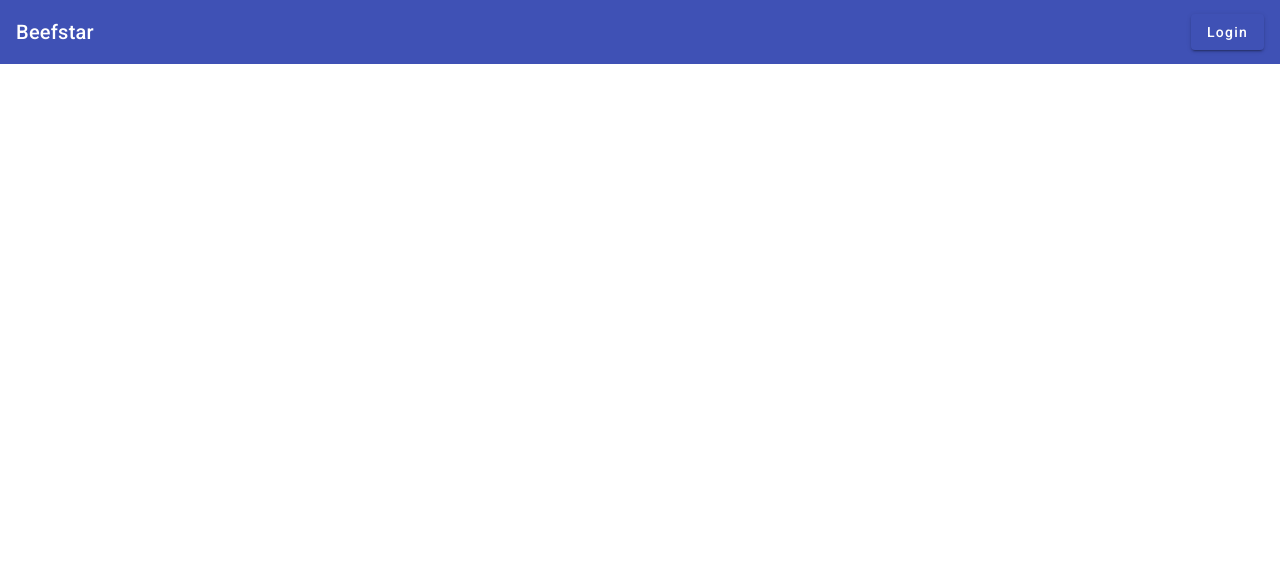
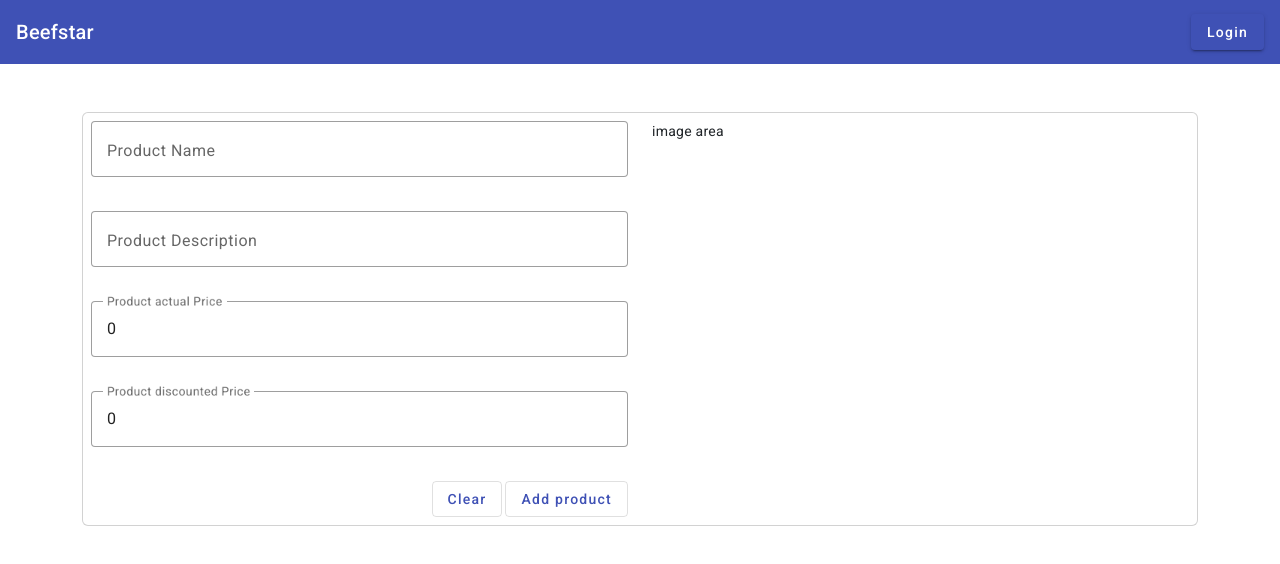
Before and after one commit to ArcziDudu/beefstar, an Angular app: page /addNewProduct in a window 1280 px wide. Before the commit this address led to /. Shown: the top 564 px of the page. Built offline with nearby package versions, Linux system fonts and the light colour scheme.

Commit message:
add product mechanism

```diff
--- /dev/null
+++ b/src/app/_model/product_model.ts
@@ -0,0 +1,7 @@
+export interface Product{
+
+    productName: string,
+    productDescription: string,
+    productDiscountedPrice: number,
+    productActualPrice: number
+}
--- /dev/null
+++ b/src/app/_services/product.service.ts
@@ -0,0 +1,15 @@
+import { HttpClient } from '@angular/common/http';
+import { Injectable } from '@angular/core';
+import { Product } from '../_model/product_model';
+
+@Injectable({
+  providedIn: 'root'
+})
+export class ProductService {
+
+  constructor(private httpClient: HttpClient) { }
+
+  public addProduct(product: Product){
+    return this.httpClient.post<Product>("http://localhost:8080/beefstar/product/add", product);
+  }
+}
--- a/src/app/_services/user-auth.service.ts
+++ b/src/app/_services/user-auth.service.ts
@@ -30,4 +30,12 @@
   public isLoggedIn(){
     return this.getRoles() && this.getToken();
   }
+  public isAdmin(){
+    const roles: any[]  = this.getRoles();
+    return roles[0].roleName ===  'Admin';
+  }
+  public isUser(){
+    const roles: any[]  = this.getRoles();
+    return roles[0].roleName ===  'User';
+  }
 }
--- /dev/null
+++ b/src/app/add-new-product/add-new-product.component.html
@@ -0,0 +1,61 @@
+<div class="container mt-5">
+    <div class="card p-2">
+        <div class="row">
+            <div class="col-6">
+                <form #productForm="ngForm" (ngSubmit)="addProductForm(productForm)" >
+                <p>
+                    <mat-form-field appearance="outline" class="w-100">
+                      <mat-label>Product Name</mat-label>
+                      <input
+                      matInput
+                      placeholder="Product Name"
+                     [(ngModel)]="product.productName"
+                      name="productName"
+                      >
+                    </mat-form-field>
+                  </p>
+                  <p>
+                    <mat-form-field appearance="outline" class="w-100">
+                      <mat-label>Product Description</mat-label>
+                      <input
+                       matInput placeholder="Product Description"
+                       [(ngModel)]="product.productDescription"
+                      name="productDescription"
+                       >
+                    </mat-form-field>
+                  </p>
+                  <p>
+                    <mat-form-field appearance="outline" class="w-100">
+                      <mat-label>Product actual Price</mat-label>
+                      <input
+                      matInput placeholder="Product actual Price"
+                      [(ngModel)]="product.productActualPrice"
+                      name="productActualPrice"
+                      >
+                    </mat-form-field>
+                  </p>
+                  <p>
+                    <mat-form-field appearance="outline" class="w-100">
+                      <mat-label>Product discounted Price</mat-label>
+                      <input
+                      matInput
+                      placeholder="Product discounted Price"
+                      [(ngModel)]="product.productDiscountedPrice"
+                      name="productDiscountedPrice">
+                    </mat-form-field>
+                  </p>
+                  <div align="end">
+                    <button mat-stroked-button color="primary" style="margin-right: 3px;">Clear</button>
+                    <button type="submit" mat-stroked-button color="primary">Add product</button>
+                  </div>
+                </form>
+            </div>
+
+            <div class="col-6">
+               image area
+            </div>
+        </div>
+
+
+    </div>
+</div>
--- /dev/null
+++ b/src/app/add-new-product/add-new-product.component.ts
@@ -0,0 +1,39 @@
+import { Component, OnInit } from '@angular/core';
+import { Product } from '../_model/product_model';
+import { NgFor } from '@angular/common';
+import { NgForm } from '@angular/forms';
+import { ProductService } from '../_services/product.service';
+import { HttpErrorResponse, HttpResponse } from '@angular/common/http';
+
+@Component({
+  selector: 'app-add-new-product',
+  templateUrl: './add-new-product.component.html',
+  styleUrls: ['./add-new-product.component.css']
+})
+export class AddNewProductComponent implements OnInit{
+
+  product: Product  = {
+    productName: "",
+    productDescription: "",
+    productDiscountedPrice: 0,
+    productActualPrice:0
+  }
+  constructor(private productService: ProductService){
+
+  }
+
+  ngOnInit(): void {
+
+  }
+
+  addProductForm(productForm: NgForm){
+   this.productService.addProduct(this.product).subscribe(
+    (Response: Product) => {
+     productForm.reset()
+    },
+    (error: HttpErrorResponse) => {
+      console.log(error)
+    }
+   );
+  }
+}
--- a/src/app/app-routing.module.ts
+++ b/src/app/app-routing.module.ts
@@ -6,13 +6,15 @@
 import { LoginComponent } from './login/login.component';
 import { FobiddenComponent } from './fobidden/fobidden.component';
 import { AuthGuard } from './_auth/auth.guard';
+import { AddNewProductComponent } from './add-new-product/add-new-product.component';
 
 const routes: Routes = [
   {path:'', component:HomeComponent},
   {path:'admin', component:AdminComponent, canActivate:[AuthGuard], data:{roles:['Admin']}},
   {path:'user', component:UserComponent, canActivate:[AuthGuard], data:{roles:['User']}},
   {path:'login', component:LoginComponent},
-  {path:'fobidden', component:FobiddenComponent}
+  {path:'fobidden', component:FobiddenComponent},
+  {path: 'addNewProduct', component: AddNewProductComponent}
 ];
 
 @NgModule({
--- a/src/app/app.module.ts
+++ b/src/app/app.module.ts
@@ -19,6 +19,7 @@
 import {MatToolbarModule} from '@angular/material/toolbar';
 import {MatButtonModule} from '@angular/material/button';
 import {MatInputModule} from '@angular/material/input';
+import { AddNewProductComponent } from './add-new-product/add-new-product.component';
 @NgModule({
   declarations: [
     AppComponent,
@@ -27,7 +28,8 @@
     UserComponent,
     LoginComponent,
     HeaderComponent,
-    FobiddenComponent
+    FobiddenComponent,
+    AddNewProductComponent
   ],
   imports: [
     BrowserModule,
--- a/src/app/header/header.component.html
+++ b/src/app/header/header.component.html
@@ -2,11 +2,21 @@
   <span>
     Beefstar
   </span>
+
   <span class="space-buttons"></span>
   <button *ngIf="! isLoggedIn()" routerLink="/login" mat-raised-button color="primary">Login</button>
 
   <button *ngIf="isLoggedIn()" (click)="logout()" mat-raised-button color="warn">Logout</button>
 </mat-toolbar>
+
+<div class="container">
+  <mat-toolbar color="primary" *ngIf="isLoggedIn()">
+    <div class="container">
+      <button mat-raised-button color="primary" routerLink="/">Home</button>
+      <button *ngIf="! isUser()" mat-raised-button color="primary" routerLink="/addNewProduct">Add new product</button>
+    </div>
+  </mat-toolbar>
+</div>
 
 
 <!-- <div class="container">
--- a/src/app/header/header.component.ts
+++ b/src/app/header/header.component.ts
@@ -25,5 +25,11 @@
     this.router.navigate(['/'])
   }
 
+  public isAdmin(){
+    this.userAuthService.isAdmin();
+  }
 
+  public isUser(){
+    return this.userAuthService.isUser();
+  }
 }
--- a/src/app/login/login.component.html
+++ b/src/app/login/login.component.html
@@ -1,44 +1,31 @@
-
-<!DOCTYPE html>
-<html lang="en">
-<head>
-    <meta charset="UTF-8">
-    <meta name="viewport" content="width=device-width, initial-scale=1.0">
-    <title>Document</title>
-</head>
-<body>
 
         <div class="card container mt-5" style="padding: 20px;">
             <form #loginForm="ngForm" (ngSubmit)="login(loginForm)">
 
                 <div class="login-box container">
                     <mat-form-field appearance="outline" class="w-50 container">
-                        <mat-label>Nazwa użytkownika</mat-label>
+                        <mat-label>Username</mat-label>
                         <input
                         matInput
                         ngModel
                         name="userName"
                         id="userName"
-                        placeholder="Nazwa użytkownika">
+                        placeholder="Username">
                     </mat-form-field>
 
                     <mat-form-field appearance="outline" class="w-50 container">
-                        <mat-label>Hasło</mat-label>
+                        <mat-label>Password</mat-label>
                         <input
                         type="password"
                         matInput
                         ngModel
                         name="userPassword"
                         id="userPassword"
-                        placeholder="Hasło">
+                        placeholder="Password">
                     </mat-form-field>
 
-                <button type="submit" mat-raised-button color="primary" class="w-50 container">Zaloguj się</button>
+                <button type="submit" mat-raised-button color="primary" class="w-50 container">Login</button>
                 </div>
 
             </form>
         </div>
-
-    <script src="https://cdn.jsdelivr.net/npm/bootstrap@5.3.2/dist/js/bootstrap.bundle.min.js" integrity="sha384-C6RzsynM9kWDrMNeT87bh95OGNyZPhcTNXj1NW7RuBCsyN/o0jlpcV8Qyq46cDfL" crossorigin="anonymous"></script>
-</body>
-</html>
```
Also changed, not shown: src/app/add-new-product/add-new-product.component.css (added), 2 other files (tests, documents, lock files or other folders).
